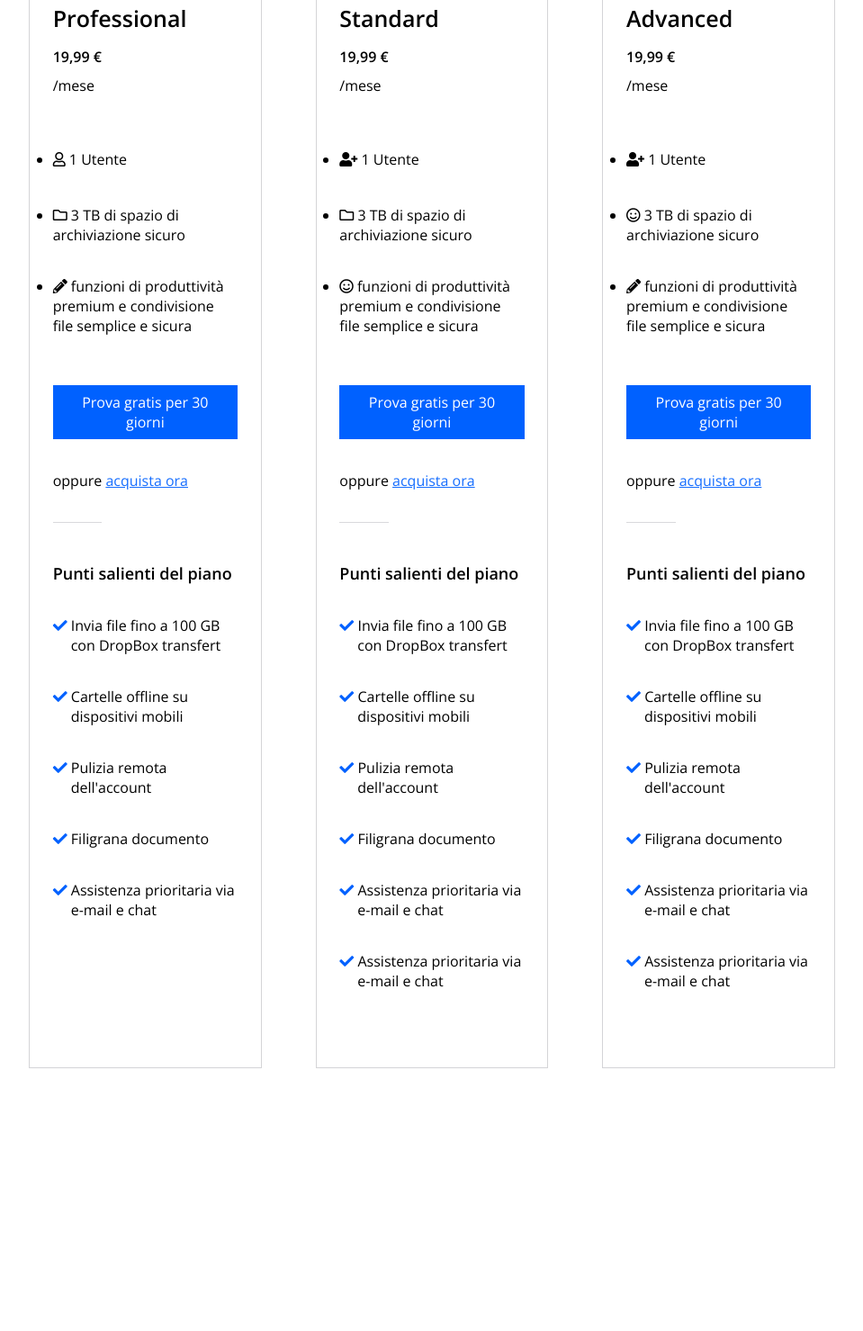
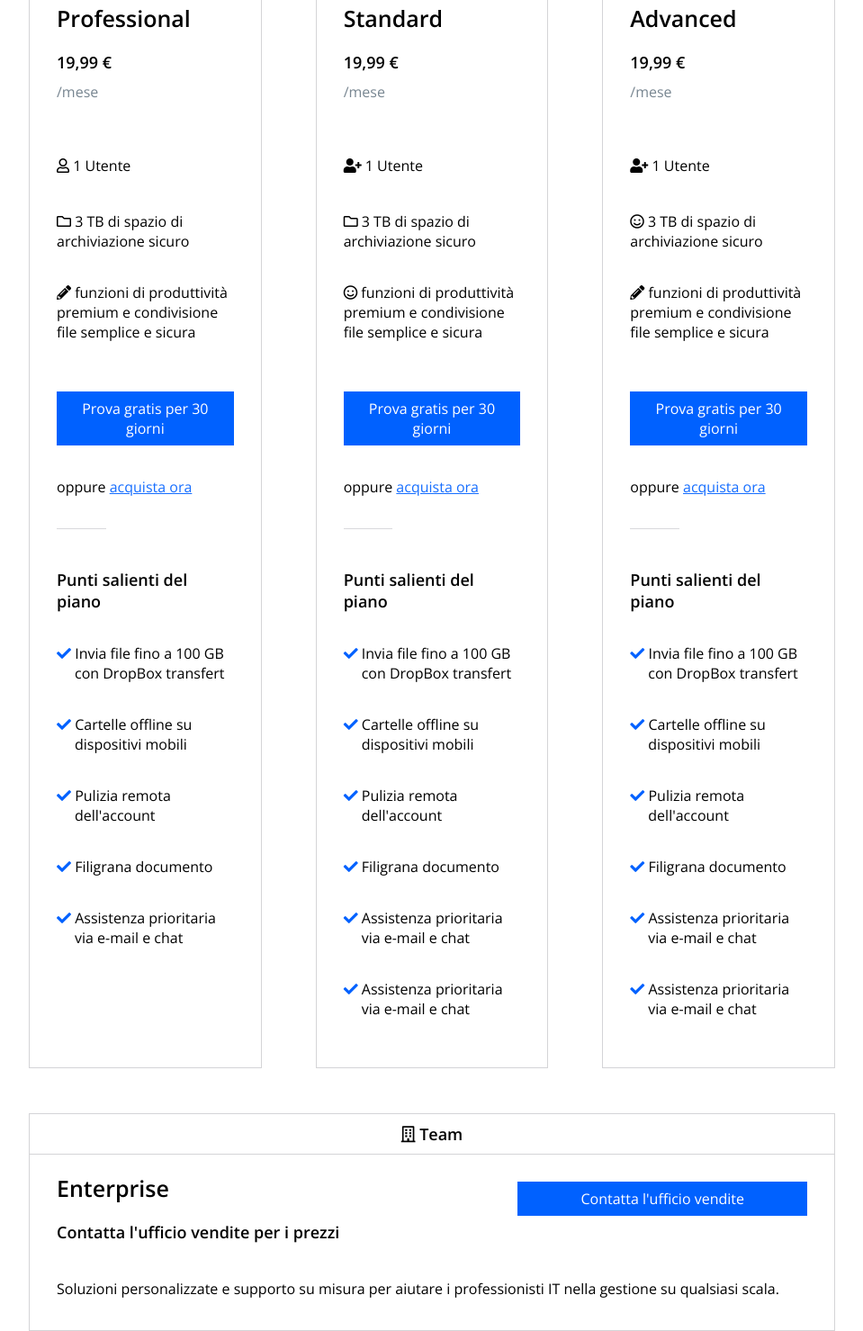
Before and after one commit to DavideBernardini/htmlcss-dropbox, a plain HTML site: page index.html in a window 1280 px wide. Shown: the part 1095-2574 px from the top of the page at 90% size, without its empty margins (160-1119 px from the left). Before the commit the page ends 2282 px from the top, so only its background shows below. Drawn offline with nearby package versions, Linux system fonts and the light colour scheme.

Commit message:
Aggiunto piano imprese

```diff
--- a/index.html
+++ b/index.html
@@ -89,7 +89,7 @@
                 <h2>Trova il piano Dropbox Buisness che fa per te</h2>
                 <!-- radio per scelta annuale-mensile -->
                 <div class="annual-monthly">
-                    <input type="radio" id="monthly" name="monthly-annual-plan" value="MONTHLY">
+                    <input type="radio" id="monthly" name="monthly-annual-plan" value="MONTHLY" checked>
                     <label for="monthly">Fatturazione mensile</label>
                     <input type="radio" id="annual" name="monthly-annual-plan" value="ANNUAL">
                     <label for="annual">Fatturazione annuale</label>
@@ -284,9 +284,33 @@
                     </div>
                     <!-- /colonna destra -->
                 </div>
+                <!-- "colonna" piano imprese -->
+                <div class="col enterprise-plan">
+                    <div class="col-header">
+                        <h5>
+                            <i class="far fa-building"></i>
+                            Team
+                        </h5>
+                    </div>
+                    <div class="col-container">
+                        <h3>Enterprise</h3>
+                        <div class="price">
+                            Contatta l'ufficio vendite per i prezzi
+                        </div>
+                        <p>
+                            Soluzioni personalizzate e supporto su misura per aiutare i professionisti IT nella gestione su qualsiasi scala.
+                        </p>
+                        <a href="#" class="btn">
+                            Contatta l'ufficio vendite
+                        </a>
+                    </div>
+
+                </div>
+                <!-- /"colonna" piano imprese -->
                 <!-- /colonne piani -->
             </section>
             <!-- /sezione tariffs -->
+
 
         </main>
         <!-- corpo -->
--- a/style.css
+++ b/style.css
@@ -46,7 +46,7 @@ header {
     width: 100%;
 }
 header .logo-img img {
-    vertical-align: middle;
+    vertical-align: text-bottom;
     padding-left: 15px;
 }
 header nav ul li {
@@ -115,17 +115,18 @@ header .start {
 .annual-monthly label[for=monthly] {
     margin-right: 15px;
 }
-
 /* colonne */
 .tariffs .columns-plans .col {
     width: calc(100% / 3 - 40px);
+    min-height: 1250px;
+}
+.col {
     border: 1px solid #d4d4d7;
-    min-height: 1250px;
 }
 .col.middle {
     margin: 0 60px 0;
 }
-.columns-plans .col-header {
+.col-header {
     text-align: center;
     padding: 10px 0 10px 0;
     border-bottom: 1px solid #d4d4d7;
@@ -134,48 +135,51 @@ header .start {
     font-size: 18px;
 }
 .col-container {
-    width: 80%;
     margin: auto;
-    margin-top: 20px;
+    margin: 20px 30px 0 30px;
 }
 
-.col-container h3 {
+.col h3 {
     font-size: 25px;
 }
-.col-container .price {
+.col .price {
     font-weight: bold;
-    margin: 15px 0 10px 0;
+    margin: 20px 0 10px 0;
+    font-size: 18px;
 }
-.col-container .plan-benefits-list .price-info {
+.col .price-info {
     color: #788691;
 }
-.col-container .plan-benefits-list .user-number {
+.col .plan-benefits-list {
+    list-style: none;
+}
+.col .plan-benefits-list .user-number {
     margin: 60px 0 40px 0;
 }
-.col-container .plan-benefits-list .archive-space {
+.col .plan-benefits-list .archive-space {
     margin-bottom: 35px;
 }
-.col-container .btn.trial {
+.col .btn.trial {
     width: 100%;
     text-align: center;
     margin: 55px 0 35px 0;
 }
-.col-container .buy-now a {
+.col .buy-now a {
     color: #166eff;
 }
-.col-container .buy-now span {
+.col .buy-now span {
     padding-bottom: 35px;
     border-bottom: 1px solid #d9d9dc;
 }
-.col-container .list-title {
+.col .list-title {
     margin: 80px 0 35px 0;
     font-size: 18px;
 }
-.col-container .list-main-features {
+.col .list-main-features {
     list-style: none;
     padding-left: 20px;
 }
-.col-container .list-main-features li {
+.col .list-main-features li {
     margin-bottom: 35px;
 }
 .list-main-features li::before {
@@ -186,3 +190,17 @@ header .start {
     margin-left: -20px;
     color: #0061ff;
 }
+/* piano imprese */
+.tariffs .enterprise-plan {
+    margin-top: 50px;
+    position: relative;
+}
+.enterprise-plan p {
+    margin: 40px 0 35px 0;
+}
+.enterprise-plan .btn {
+    position: absolute;
+    top: 75px;
+    right: 30px;
+    padding: 8px 70px;
+}
```
